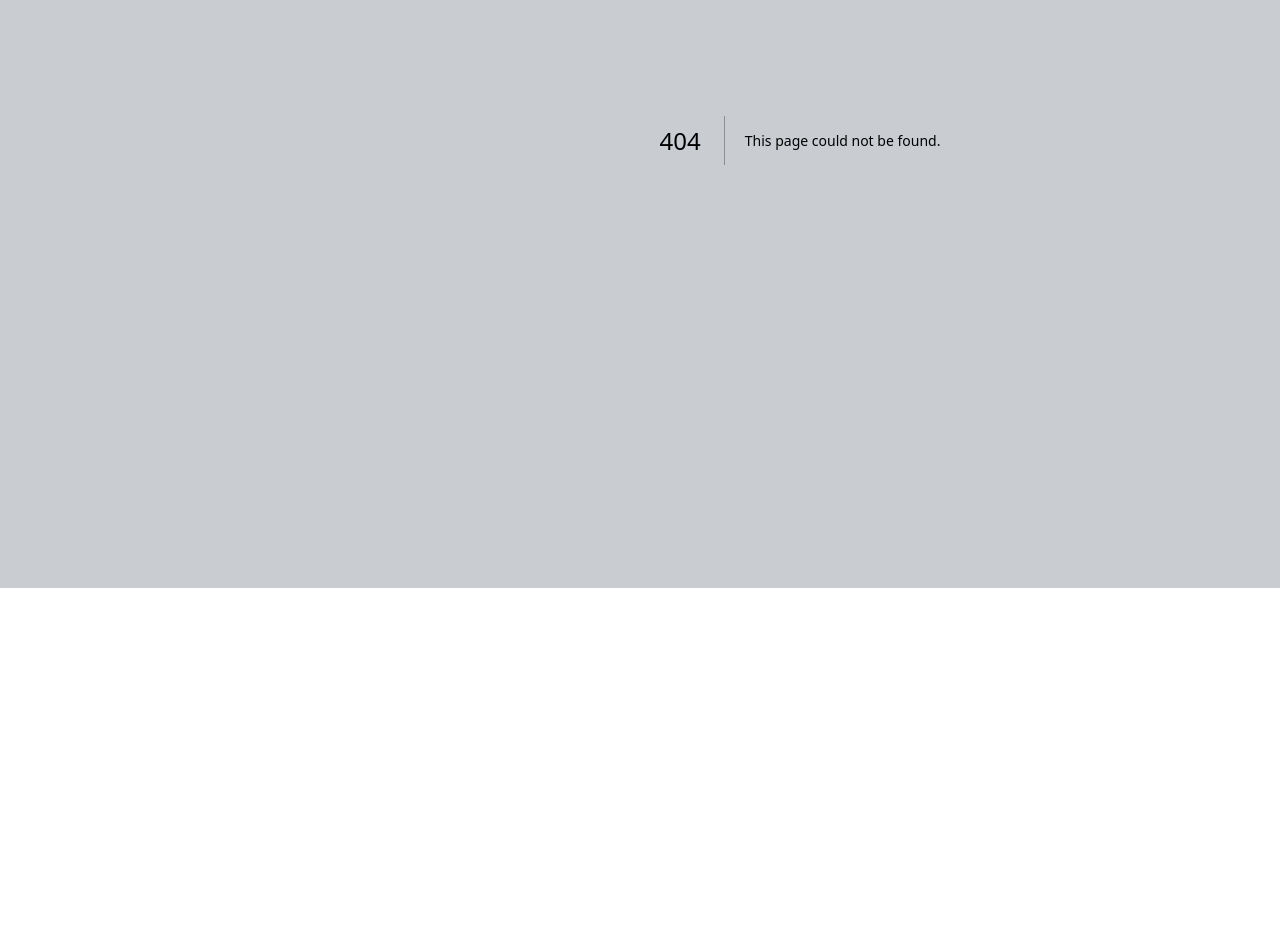
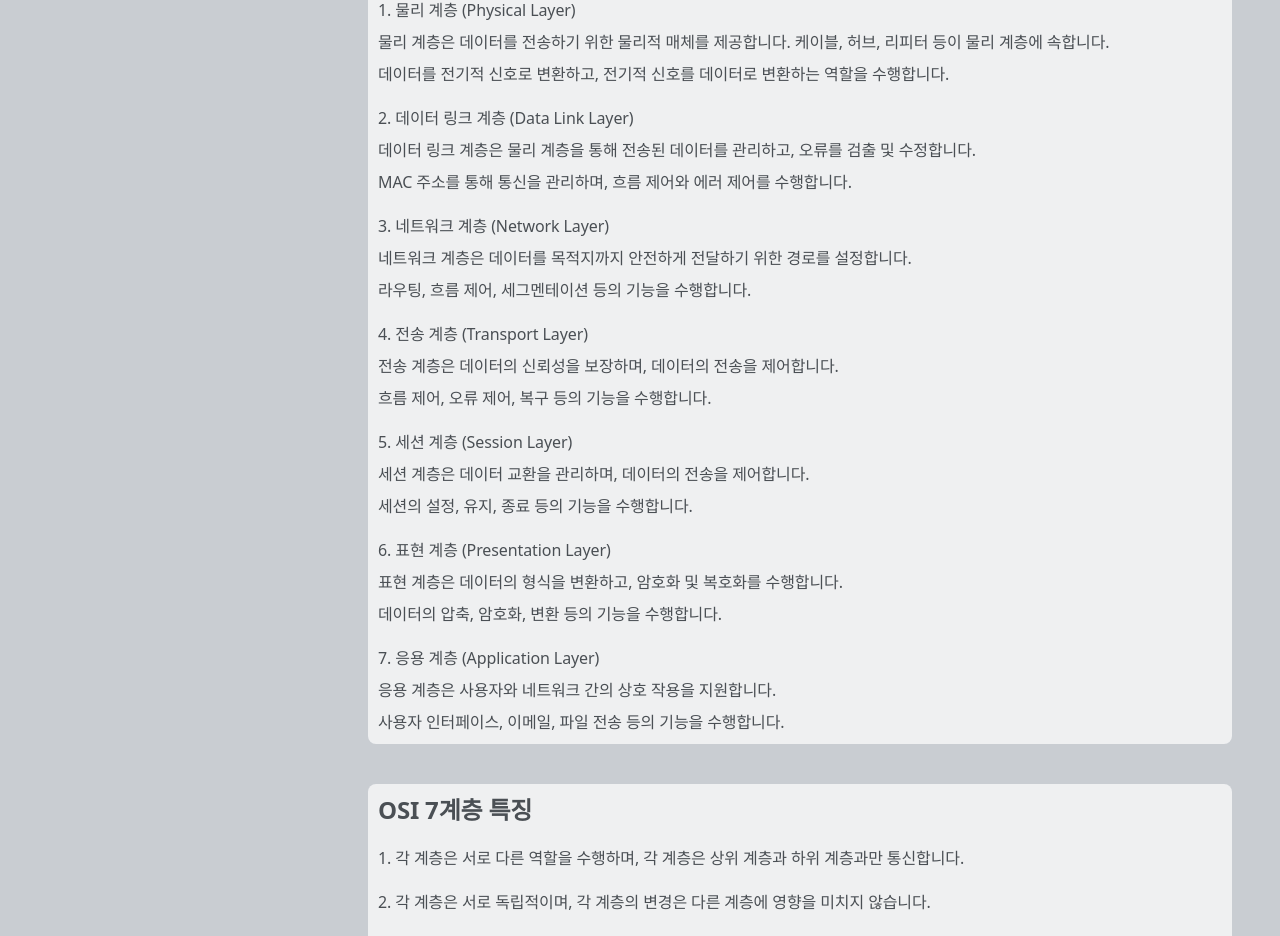
Before and after one commit to yjonghy/study-step, a Next.js app: page /computer-science/osi in a window 1280 px wide. Before the commit this address had no page. Shown: the part 360-1296 px from the top of the page. Before the commit the page ends 948 px from the top, so only its background shows below. Built offline with nearby package versions, Linux system fonts and the light colour scheme; what tailwindcss-font-inter would draw is missing.

Commit message:
원본 링크 추가 및 readme 수정

```diff
--- /dev/null
+++ b/src/app/computer-science/osi/page.tsx
@@ -0,0 +1,96 @@
+export default function Osi() {
+    return(
+        <section>
+            <article className="w-full h-full flex flex-col justify-center  mt-[40px] bg-white/70 p-[10px] rounded-[8px]">
+                <p className="text-gray060 heading-xl">OSI 7계층</p>
+                <p className="text-gray060 body-md mt-[20px]">OSI(Open System Interconnection) 7계층은 네트워크 통신을 7단계로 나눈 것을 의미합니다. 이를 통해 네트워크 통신이 어떻게 이루어지는지 쉽게 이해할 수 있습니다.</p>
+                <p className="text-gray060 body-md mt-[20px]">각 계층은 서로 다른 역할을 수행하며, 각 계층은 상위 계층과 하위 계층과만 통신합니다.</p>
+                <p className="text-gray060 body-md mt-[20px]">아래는 OSI 7계층의 각 계층과 역할에 대한 설명입니다.</p>
+                <div className="mt-[20px]">
+                    <p className="text-gray060 body-md">1. 물리 계층 (Physical Layer)</p>
+                    <p className="text-gray060 body-md mt-[8px]">물리 계층은 데이터를 전송하기 위한 물리적 매체를 제공합니다. 케이블, 허브, 리피터 등이 물리 계층에 속합니다.</p>
+                    <p className="text-gray060 body-md mt-[8px]">데이터를 전기적 신호로 변환하고, 전기적 신호를 데이터로 변환하는 역할을 수행합니다.</p>
+                </div>
+                <div className="mt-[20px]">
+                    <p className="text-gray060 body-md">2. 데이터 링크 계층 (Data Link Layer)</p>
+                    <p className="text-gray060 body-md mt-[8px]">데이터 링크 계층은 물리 계층을 통해 전송된 데이터를 관리하고, 오류를 검출 및 수정합니다.</p>
+                    <p className="text-gray060 body-md mt-[8px]">MAC 주소를 통해 통신을 관리하며, 흐름 제어와 에러 제어를 수행합니다.</p>
+                </div>
+                <div className="mt-[20px]">
+                    <p className="text-gray060 body-md">3. 네트워크 계층 (Network Layer)</p>
+                    <p className="text-gray060 body-md mt-[8px]">네트워크 계층은 데이터를 목적지까지 안전하게 전달하기 위한 경로를 설정합니다.</p>
+                    <p className="text-gray060 body-md mt-[8px]">라우팅, 흐름 제어, 세그멘테이션 등의 기능을 수행합니다.</p>
+                </div>
+                <div className="mt-[20px]">
+                    <p className="text-gray060 body-md">4. 전송 계층 (Transport Layer)</p>
+                    <p className="text-gray060 body-md mt-[8px]">전송 계층은 데이터의 신뢰성을 보장하며, 데이터의 전송을 제어합니다.</p>
+                    <p className="text-gray060 body-md mt-[8px]">흐름 제어, 오류 제어, 복구 등의 기능을 수행합니다.</p>
+                </div>
+                <div className="mt-[20px]">
+                    <p className="text-gray060 body-md">5. 세션 계층 (Session Layer)</p>
+                    <p className="text-gray060 body-md mt-[8px]">세션 계층은 데이터 교환을 관리하며, 데이터의 전송을 제어합니다.</p>
+                    <p className="text-gray060 body-md mt-[8px]">세션의 설정, 유지, 종료 등의 기능을 수행합니다.</p>
+                </div>
+                <div className="mt-[20px]">
+                    <p className="text-gray060 body-md">6. 표현 계층 (Presentation Layer)</p>
+                    <p className="text-gray060 body-md mt-[8px]">표현 계층은 데이터의 형식을 변환하고, 암호화 및 복호화를 수행합니다.</p>
+                    <p className="text-gray060 body-md mt-[8px]">데이터의 압축, 암호화, 변환 등의 기능을 수행합니다.</p>
+                </div>
+                <div className="mt-[20px]">
+                    <p className="text-gray060 body-md">7. 응용 계층 (Application Layer)</p>
+                    <p className="text-gray060 body-md mt-[8px]">응용 계층은 사용자와 네트워크 간의 상호 작용을 지원합니다.</p>
+                    <p className="text-gray060 body-md mt-[8px]">사용자 인터페이스, 이메일, 파일 전송 등의 기능을 수행합니다.</p>
+                </div>
+            </article>
+            <article className="w-full h-full flex flex-col justify-center  mt-[40px] bg-white/70 p-[10px] rounded-[8px]">
+                <p className="text-gray060 heading-xl">OSI 7계층 특징</p>
+                <p className="text-gray060 body-md mt-[20px]">1. 각 계층은 서로 다른 역할을 수행하며, 각 계층은 상위 계층과 하위 계층과만 통신합니다.</p>
+                <p className="text-gray060 body-md mt-[20px]">2. 각 계층은 서로 독립적이며, 각 계층의 변경은 다른 계층에 영향을 미치지 않습니다.</p>
+                <p className="text-gray060 body-md mt-[20px]">3. 각 계층은 서로 다른 기술을 사용하며, 각 계층은 서로 다른 프로토콜을 사용합니다.</p>
+                <p className="text-gray060 body-md mt-[20px]">4. 각 계층은 서로 다른 업체에 의해 개발되며, 각 계층은 서로 다른 표준을 따릅니다.</p>
+            </article>
+            <article className="w-full h-full flex flex-col justify-center  mt-[40px] bg-white/70 p-[10px] rounded-[8px]">
+                <p className="text-gray060 heading-xl">OSI 7계층 장단점</p>
+                <p className="text-gray060 body-md mt-[20px]">1. 장점</p>
+                <p className="text-gray060 body-md mt-[8px]">- 각 계층이 독립적이므로, 각 계층의 변경이 다른 계층에 영향을 미치지 않습니다.</p>
+                <p className="text-gray060 body-md mt-[8px]">- 각 계층이 서로 다른 기술을 사용하므로, 각 계층이 서로 다른 프로토콜을 사용할 수 있습니다.</p>
+                <p className="text-gray060 body-md mt-[8px]">- 각 계층이 서로 다른 업체에 의해 개발되므로, 각 계층이 서로 다른 표준을 따를 수 있습니다.</p>
+                <p className="text-gray060 body-md mt-[20px]">2. 단점</p>
+                <p className="text-gray060 body-md mt-[8px]">- 각 계층이 독립적이므로, 각 계층의 변경이 다른 계층에 영향을 미치지 않습니다.</p>
+                <p className="text-gray060 body-md mt-[8px]">- 각 계층이 서로 다른 기술을 사용하므로, 각 계층이 서로 다른 프로토콜을 사용할 수 있습니다.</p>
+                <p className="text-gray060 body-md mt-[8px]">- 각 계층이 서로 다른 업체에 의해 개발되므로, 각 계층이 서로 다른 표준을 따를 수 있습니다.</p>
+            </article>
+
+            <article className="w-full h-full flex flex-col justify-center  mt-[40px] bg-white/70 p-[10px] rounded-[8px]">
+                <p className="text-gray060 heading-xl">OSI 7계층 프로토콜</p>
+                <p className="text-gray060 body-md mt-[20px]">1. 물리 계층 (Physical Layer)</p>
+                <p className="text-gray060 body-md mt-[8px]">- 이더넷, Wi-Fi, 블루투스, USB 등</p>
+                <p className="text-gray060 body-md mt-[20px]">2. 데이터 링크 계층 (Data Link Layer)</p>
+                <p className="text-gray060 body-md mt-[8px]">- 이더넷, MAC 주소, 스위치 등</p>
+                <p className="text-gray060 body-md mt-[20px]">3. 네트워크 계층 (Network Layer)</p>
+                <p className="text-gray060 body-md mt-[8px]">- IP, 라우터, ICMP, ARP 등</p>
+                <p className="text-gray060 body-md mt-[20px]">4. 전송 계층 (Transport Layer)</p>
+                <p className="text-gray060 body-md mt-[8px]">- TCP, UDP, 포트 번호 등</p>
+                <p className="text-gray060 body-md mt-[20px]">5. 세션 계층 (Session Layer)</p>
+                <p className="text-gray060 body-md mt-[8px]">- API, RPC, NetBIOS 등</p>
+                <p className="text-gray060 body-md mt-[20px]">6. 표현 계층 (Presentation Layer)</p>
+                <p className="text-gray060 body-md mt-[8px]">- JPEG, GIF, MPEG, ASCII 등</p>
+                <p className="text-gray060 body-md mt-[20px]">7. 응용 계층 (Application Layer)</p>
+                <p className="text-gray060 body-md mt-[8px]">- HTTP, FTP, SMTP, POP3 등</p>
+            </article>
+
+            <article className="w-full h-full flex flex-col justify-center  mt-[40px] bg-white/70 p-[10px] rounded-[8px]">
+                <p className="text-gray060 heading-xl">OSI 7계층 예시</p>
+                <p className="text-gray060 body-md mt-[20px]">1. 웹 브라우저를 통해 구글에 접속하는 과정</p>
+                <p className="text-gray060 body-md mt-[8px]">- 응용 계층 : 웹 브라우저</p>
+                <p className="text-gray060 body-md mt-[8px]">- 표현 계층 : HTML, CSS, JavaScript</p>
+                <p className="text-gray060 body-md mt-[8px]">- 세션 계층 : API</p>
+                <p className="text-gray060 body-md mt-[8px]">- 전송 계층 : TCP</p>
+                <p className="text-gray060 body-md mt-[8px]">- 네트워크 계층 : IP</p>
+                <p className="text-gray060 body-md mt-[8px]">- 데이터 링크 계층 : MAC 주소</p>
+                <p className="text-gray060 body-md mt-[8px]">- 물리 계층 : 이더넷</p>
+            </article>
+
+        </section>
+    )
+}
--- a/src/app/pocketmon/[id]/page.tsx
+++ b/src/app/pocketmon/[id]/page.tsx
@@ -3,13 +3,11 @@
 import {useGetPocketInfo, useGetPocketSpecies} from "@src/hook/query";
 import {useEffect, useState} from "react";
 import {usePathname} from "next/navigation";
-import {getPocketInfo} from "@src/api/get/route";
 const parentStyle = "flex flex-col items-start p-[20px] pb-[40px] bg-white/70 mt-[20px] rounded-[12px]"
 
 export default function PocketMonDetail(){
 
     const pathName = usePathname()
-    //console.log(pathName.replaceAll("/","").replace("pocketmon", ""))
     const getPocketMonSpecies = useGetPocketSpecies(pathName.replaceAll("/","").replace("pocketmon", ""))
     const getPocketInfoQuery = useGetPocketInfo(pathName.replaceAll("/","").replace("pocketmon", ""))
 
@@ -25,8 +23,6 @@ export default function PocketMonDetail(){
 
     useEffect(() => {
         if (sprites !== null) {
-            console.log(sprites)
-            console.log(Object.keys(sprites))
             setImageList(Object.keys(sprites))
         }
 
--- /dev/null
+++ b/src/app/sing-practice/page.tsx
@@ -0,0 +1,6 @@
+"use client"
+import { useState } from "react";
+
+export default function Sing() {
+
+}
--- a/src/app/template/page.tsx
+++ b/src/app/template/page.tsx
@@ -44,25 +44,25 @@ export default function Template() {
                     <p className="mt-[8px] heading-sm text-gray080">Stack</p>
 
                     <div className="mt-[2px] w-full flex flex-wrap gap-[4px]">
-                        <div className="py-[4px] px-[8px] flex justify-center items-center rounded-full bg-yellow070 ">
+                        <div className="py-[4px] px-[8px] flex justify-center items-center rounded-full bg-yellow070 shadow-shadow15">
                             <p className="body-sm text-white">TypeScript</p>
                         </div>
-                        <div className="py-[4px] px-[8px] flex justify-center items-center rounded-full bg-yellow070 ">
+                        <div className="py-[4px] px-[8px] flex justify-center items-center rounded-full bg-yellow070 shadow-shadow15">
                             <p className="body-sm text-white">Next.js</p>
                         </div>
-                        <div className="py-[4px] px-[8px] flex justify-center items-center rounded-full bg-yellow070 ">
+                        <div className="py-[4px] px-[8px] flex justify-center items-center rounded-full bg-yellow070 shadow-shadow15">
                             <p className="body-sm text-white">Recoil</p>
                         </div>
-                        <div className="py-[4px] px-[8px] flex justify-center items-center rounded-full bg-yellow070 ">
+                        <div className="py-[4px] px-[8px] flex justify-center items-center rounded-full bg-yellow070 shadow-shadow15">
                             <p className="body-sm text-white">React Query</p>
                         </div>
-                        <div className="py-[4px] px-[8px] flex justify-center items-center rounded-full bg-yellow070 ">
+                        <div className="py-[4px] px-[8px] flex justify-center items-center rounded-full bg-yellow070 shadow-shadow15">
                             <p className="body-sm text-white">TailwindCSS</p>
                         </div>
-                        <div className="py-[4px] px-[8px] flex justify-center items-center rounded-full bg-yellow070 ">
+                        <div className="py-[4px] px-[8px] flex justify-center items-center rounded-full bg-yellow070 shadow-shadow15">
                             <p className="body-sm text-white">HTML</p>
                         </div>
-                        <div className="py-[4px] px-[8px] flex justify-center items-center rounded-full bg-yellow070 ">
+                        <div className="py-[4px] px-[8px] flex justify-center items-center rounded-full bg-yellow070 shadow-shadow15">
                             <p className="body-sm text-white">CSS</p>
                         </div>
                     </div>
@@ -88,19 +88,19 @@ export default function Template() {
                     <p className="mt-[8px] heading-sm text-gray080">Stack</p>
 
                     <div className="mt-[2px] w-full flex flex-wrap gap-[4px]">
-                        <div className="py-[4px] px-[8px] flex justify-center items-center rounded-full bg-green070 ">
+                        <div className="py-[4px] px-[8px] flex justify-center items-center rounded-full bg-green070 shadow-shadow15">
                             <p className="body-sm text-white">JavaScript</p>
                         </div>
-                        <div className="py-[4px] px-[8px] flex justify-center items-center rounded-full bg-green070 ">
+                        <div className="py-[4px] px-[8px] flex justify-center items-center rounded-full bg-green070 shadow-shadow15">
                             <p className="body-sm text-white">React</p>
                         </div>
-                        <div className="py-[4px] px-[8px] flex justify-center items-center rounded-full bg-green070 ">
+                        <div className="py-[4px] px-[8px] flex justify-center items-center rounded-full bg-green070 shadow-shadow15">
                             <p className="body-sm text-white">styled-components</p>
                         </div>
-                        <div className="py-[4px] px-[8px] flex justify-center items-center rounded-full bg-green070 ">
+                        <div className="py-[4px] px-[8px] flex justify-center items-center rounded-full bg-green070 shadow-shadow15">
                             <p className="body-sm text-white">HTML</p>
                         </div>
-                        <div className="py-[4px] px-[8px] flex justify-center items-center rounded-full bg-green070 ">
+                        <div className="py-[4px] px-[8px] flex justify-center items-center rounded-full bg-green070 shadow-shadow15">
                             <p className="body-sm text-white">CSS</p>
                         </div>
                     </div>
```
Also changed, not shown: 1 other file (tests, documents, lock files or other folders).
